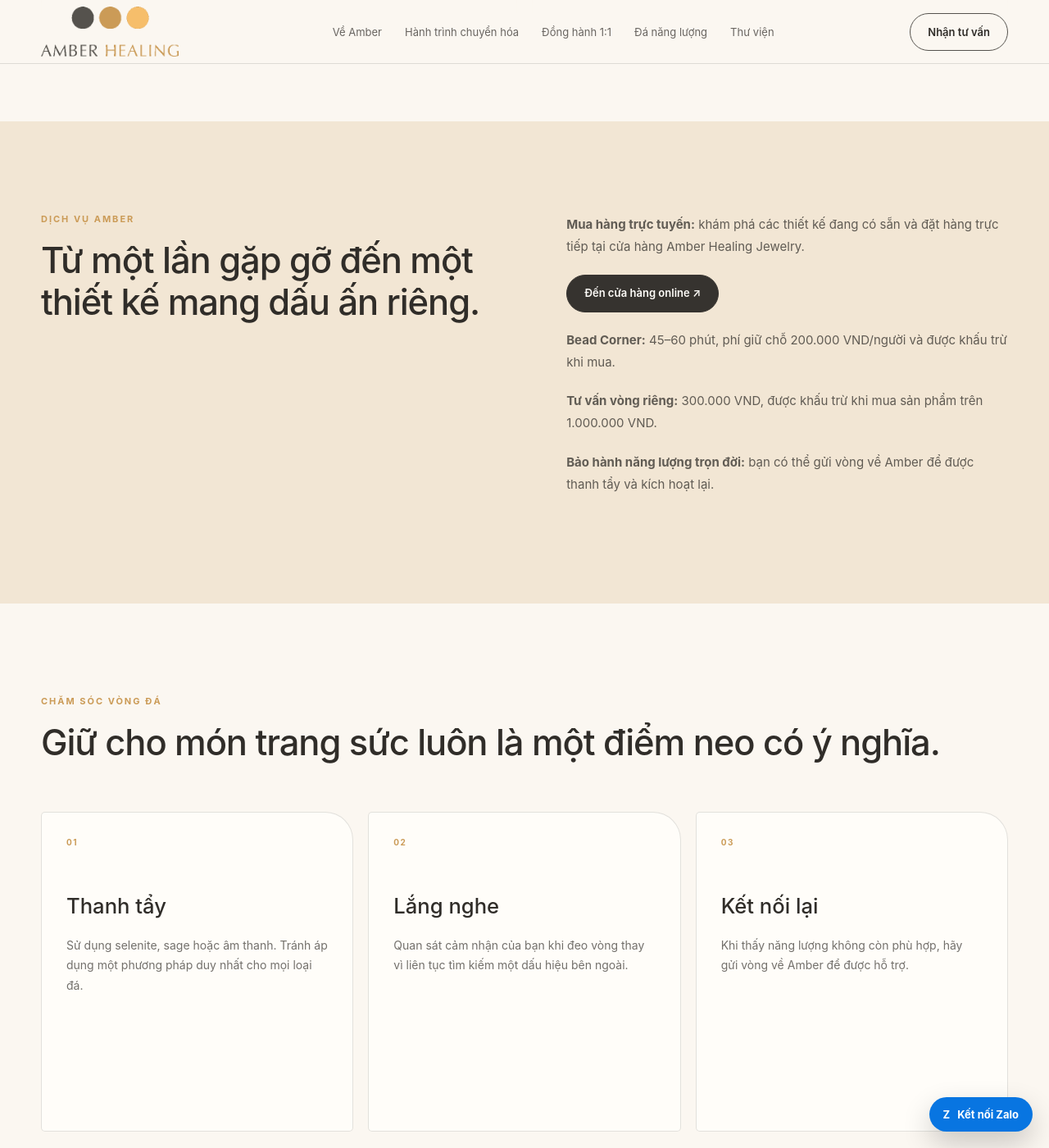
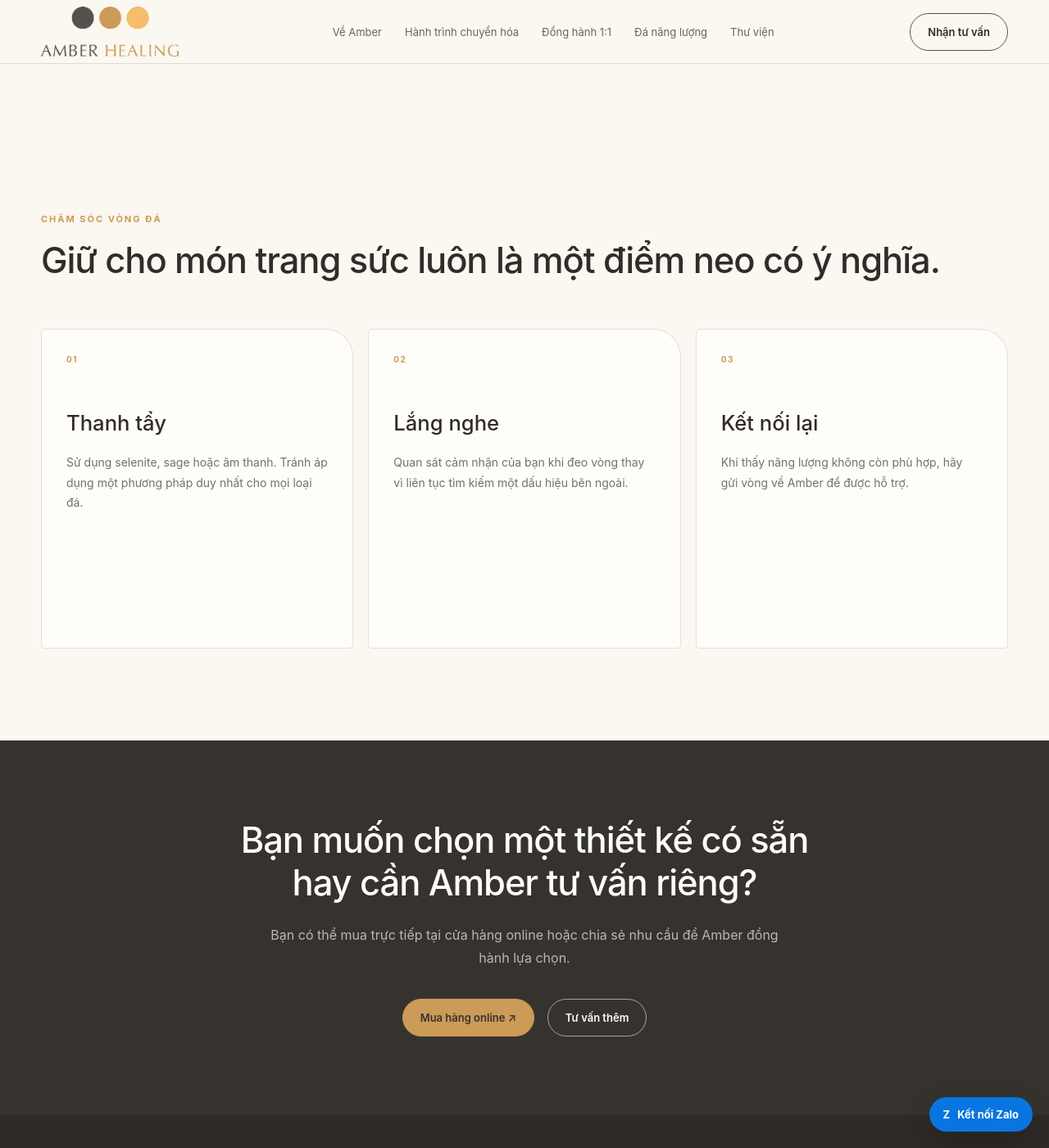
Before and after one commit to dinhhongngoc1511-wq/Amber-healing-website, a Jekyll site: the page docs/stones.html, which Jekyll copies as it is, in a window 1280 px wide and 1400 px high, scrolled down 1325 px. Shown: the whole window at 82% size. Built offline with Jekyll 4.4.1, drawn with Linux system fonts in a browser that asks for light colours; some of the changed text lies outside the part shown.

Commit message:
Remove paid stone consultation services and simplify shopping and advice actions

```diff
--- a/docs/stones.html
+++ b/docs/stones.html
@@ -30,8 +30,8 @@
               href="https://amberhealingjewelry.kiotvietweb.vn/"
               target="_blank"
               rel="noopener noreferrer"
-              >Mua hàng trực tuyến ↗</a
-            ><a class="pill" href="#tu-van-vong">Tìm hiểu cách Amber chọn đá</a>
+              >Mua hàng online ↗</a
+            ><a class="pill" href="contact.html?need=stones#dang-ky">Tư vấn thêm</a>
           </div>
         </div>
       </section>
@@ -80,41 +80,6 @@
           </div>
         </div>
       </section>
-      <section class="section soft" id="tu-van-vong">
-        <div class="shell grid-2">
-          <div>
-            <p class="eyebrow">Dịch vụ Amber</p>
-            <h2>Từ một lần gặp gỡ đến một thiết kế mang dấu ấn riêng.</h2>
-          </div>
-          <div class="copy">
-            <p>
-              <strong>Mua hàng trực tuyến:</strong> khám phá các thiết kế đang
-              có sẵn và đặt hàng trực tiếp tại cửa hàng Amber Healing Jewelry.
-            </p>
-            <p>
-              <a
-                class="button"
-                href="https://amberhealingjewelry.kiotvietweb.vn/"
-                target="_blank"
-                rel="noopener noreferrer"
-                >Đến cửa hàng online ↗</a
-              >
-            </p>
-            <p>
-              <strong>Bead Corner:</strong> 45–60 phút, phí giữ chỗ 200.000
-              VND/người và được khấu trừ khi mua.
-            </p>
-            <p>
-              <strong>Tư vấn vòng riêng:</strong> 300.000 VND, được khấu trừ khi
-              mua sản phẩm trên 1.000.000 VND.
-            </p>
-            <p>
-              <strong>Bảo hành năng lượng trọn đời:</strong> bạn có thể gửi vòng
-              về Amber để được thanh tẩy và kích hoạt lại.
-            </p>
-          </div>
-        </div>
-      </section>
       <section class="section">
         <div class="shell">
           <p class="eyebrow">Chăm sóc vòng đá</p>
@@ -160,12 +125,12 @@
               href="https://amberhealingjewelry.kiotvietweb.vn/"
               target="_blank"
               rel="noopener noreferrer"
-              >Mua hàng trực tuyến ↗</a
+              >Mua hàng online ↗</a
             ><a
               class="pill"
               style="border-color: rgba(255, 255, 255, 0.55)"
-              href="contact.html?need=stones"
-              >Tư vấn vòng đá</a
+              href="contact.html?need=stones#dang-ky"
+              >Tư vấn thêm</a
             >
           </div>
         </div>
```
